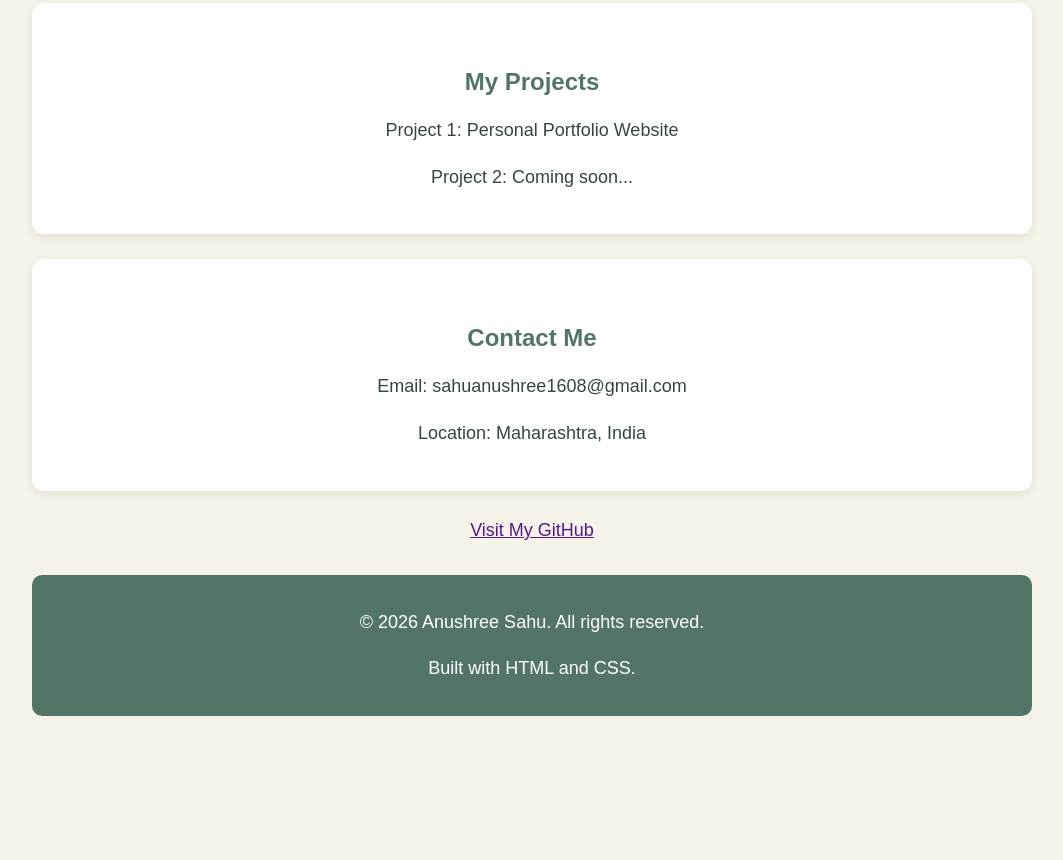
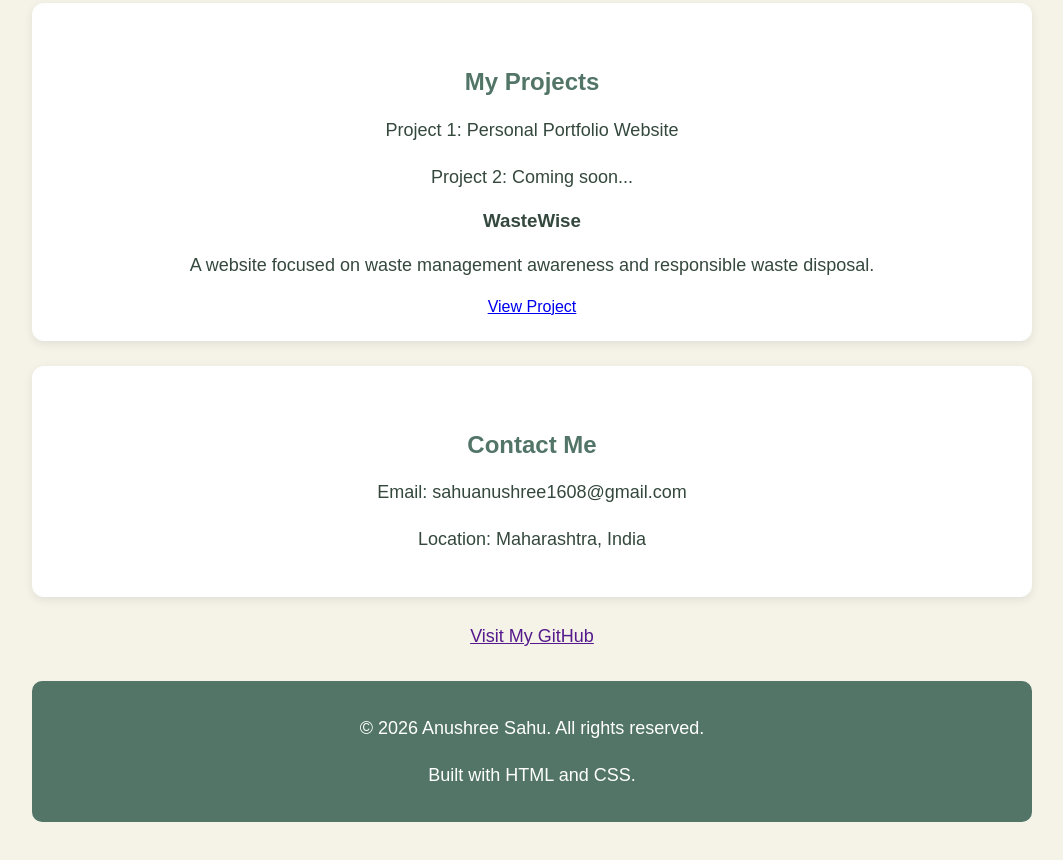
Before and after one commit to anushree-dev16/my-portfolio, a plain HTML site: page index.html in a window 1280 px wide. Shown: the part 1086-1946 px from the top of the page, without its empty margins (108-1171 px from the left). Before the commit the page ends 1852 px from the top, so only its background shows below. Drawn offline with Linux system fonts and the light colour scheme.

Commit message:
Add project card for WasteWise website
Added a new project card for 'WasteWise' in the projects section.

```diff
--- a/index.html
+++ b/index.html
@@ -42,6 +42,19 @@
       <h2>My Projects</h2>
       <p>Project 1: Personal Portfolio Website</p>
       <p>Project 2: Coming soon...</p>
+      <div class="project-card">
+    <h3>WasteWise</h3>
+
+    <p>
+        A website focused on waste management
+        awareness and responsible waste disposal.
+    </p>
+
+    <a href="https://localwastewise.netlify.app"
+       target="_blank">
+        View Project
+    </a>
+</div>
     </section>
     <section id="contact">
       <h2>Contact Me</h2>
```
